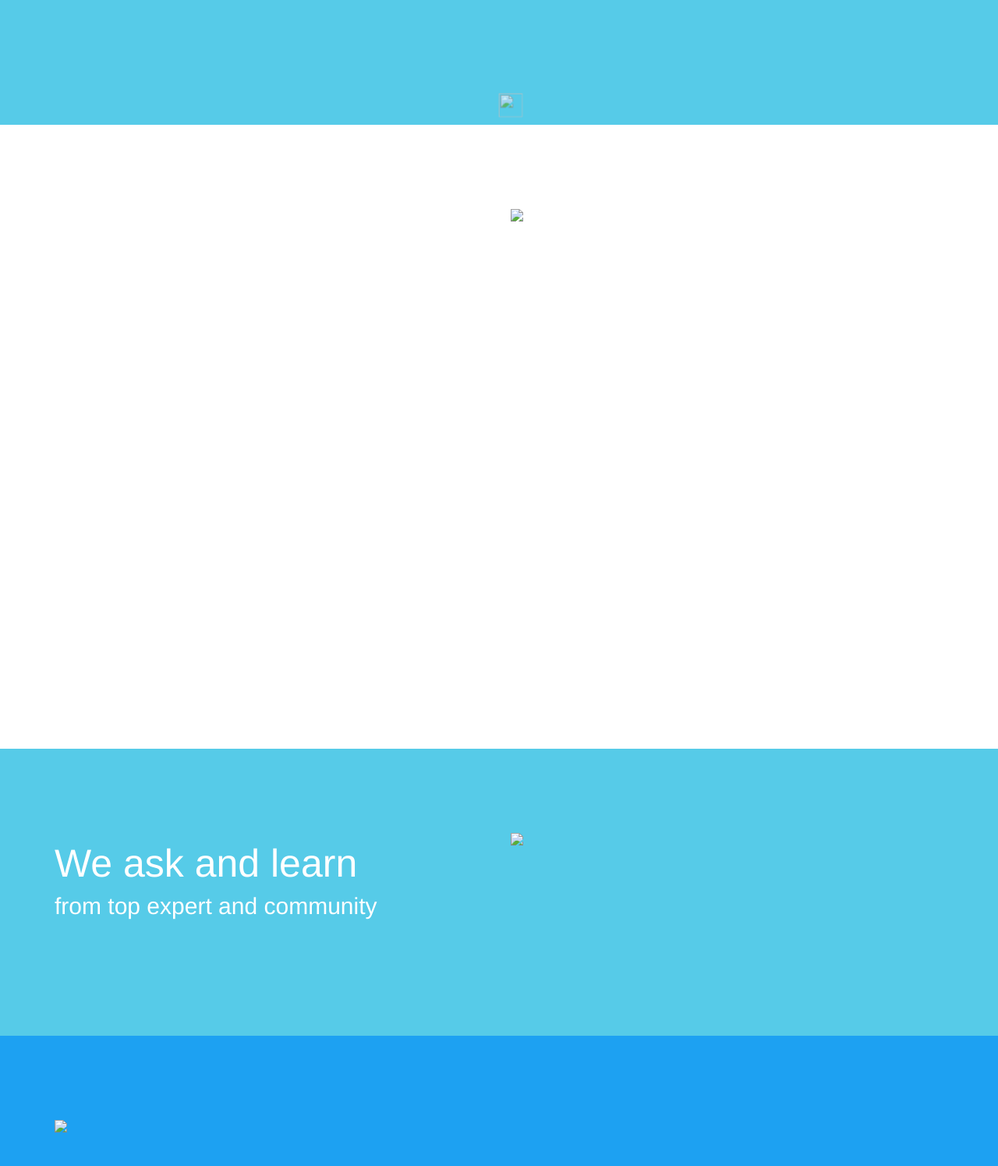
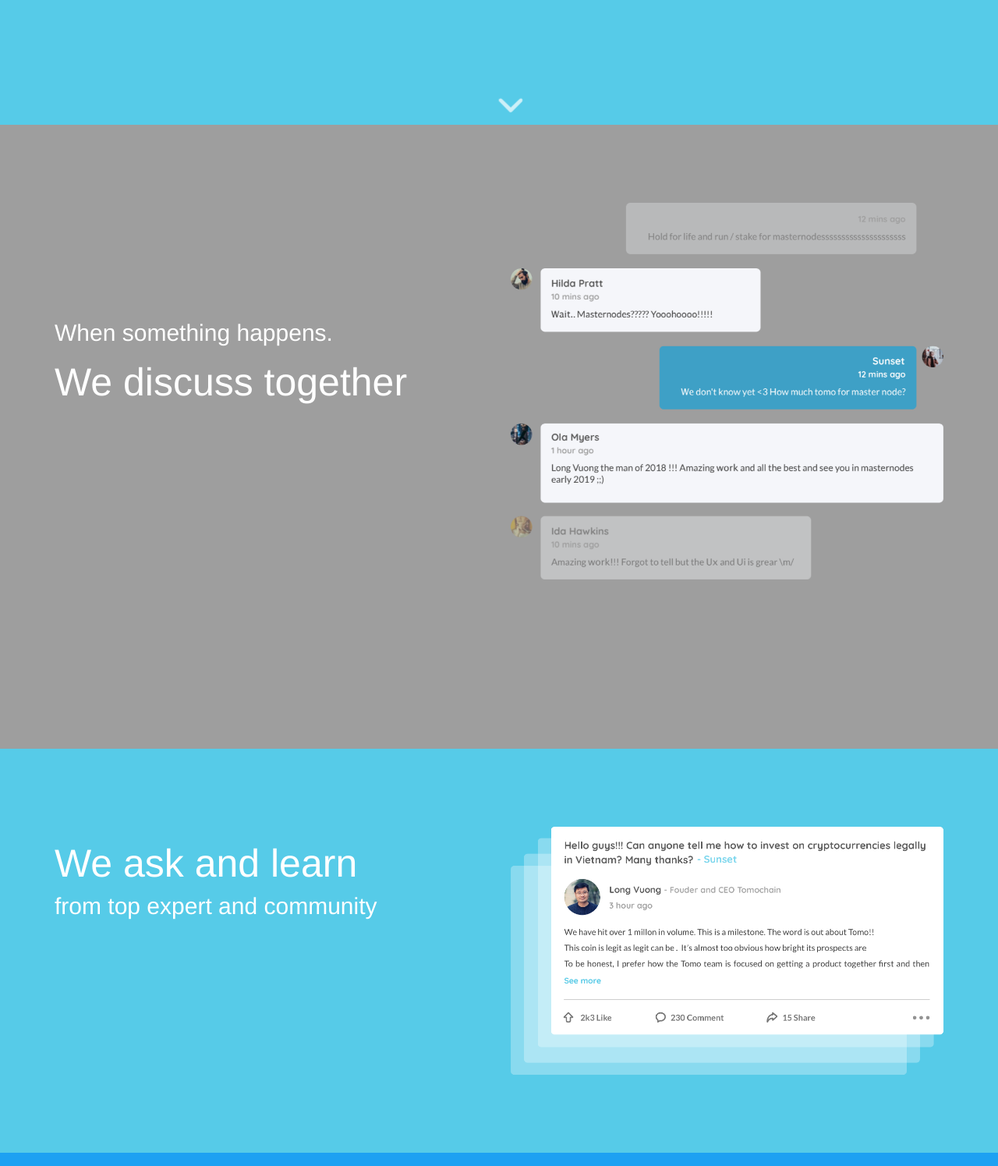
Before and after one commit to ReplyBlock/landing-page, a website: page index.html in a window 1280 px wide. Shown: the part 640-2135 px from the top of the page at 78% size. Drawn offline with Linux system fonts and the light colour scheme; the site is published under a folder, as on GitHub Pages, so addresses that start at the root find nothing.

Commit message:
fix image path

```diff
--- a/index.html
+++ b/index.html
@@ -35,11 +35,11 @@
           </div>
         </div>
         <div class="col-sm-5">
-          <img src="/imgs/img1.png" class="img1"/>
+          <img src="./imgs/img1.png" class="img1"/>
         </div>
       </div>
       <a href="#section2" class="scroll hidden-xs">
-        <img src="/imgs/down-arrow.svg" class="down-btn animated pulse"/>
+        <img src="./imgs/down-arrow.svg" class="down-btn animated pulse"/>
       </a>
     </div>
   </header>
@@ -54,7 +54,7 @@
           </div>
         </div>
         <div class="col-sm-6">
-          <img src="/imgs/img3.png" class="w100"/>
+          <img src="./imgs/img3.png" class="w100"/>
         </div>
       </div>
     </div>
@@ -69,7 +69,7 @@
           </div>
         </div>
         <div class="col-sm-6">
-          <img src="/imgs/img4.png" class="w100"/>
+          <img src="./imgs/img4.png" class="w100"/>
         </div>
       </div>
     </div>
@@ -78,7 +78,7 @@
     <div class="container">
       <div class="row">
         <div class="col-sm-3 hidden-xs">
-          <img src="/imgs/img5.png" class="w100"/>
+          <img src="./imgs/img5.png" class="w100"/>
         </div>
         <div class="col-sm-9 text-right">
           <div class="d-mt70 mb50">
@@ -87,7 +87,7 @@
           </div>
         </div>
         <div class="col-sm-3 visible-xs text-center">
-            <img src="/imgs/img5.png" class="w70"/>
+            <img src="./imgs/img5.png" class="w70"/>
           </div>
       </div>
     </div>
--- a/styles/style.styl
+++ b/styles/style.styl
@@ -75,7 +75,7 @@ h4
     padding 50px 0 70px 0;
 
 .section2
-  background-image: url('/imgs/bg2.png')
+  background-image: url('./imgs/bg2.png')
   background-size: cover
   background-position: center
   min-height 100vh
@@ -87,7 +87,7 @@ h4
   background-color: #1DA1F2
 
 .section5
-  background-image: url('/imgs/bg6.png')
+  background-image: url('./imgs/bg6.png')
   background-size: cover
   background-position: center
   min-height 300px
```
Also changed, not shown: styles/importer.css.
